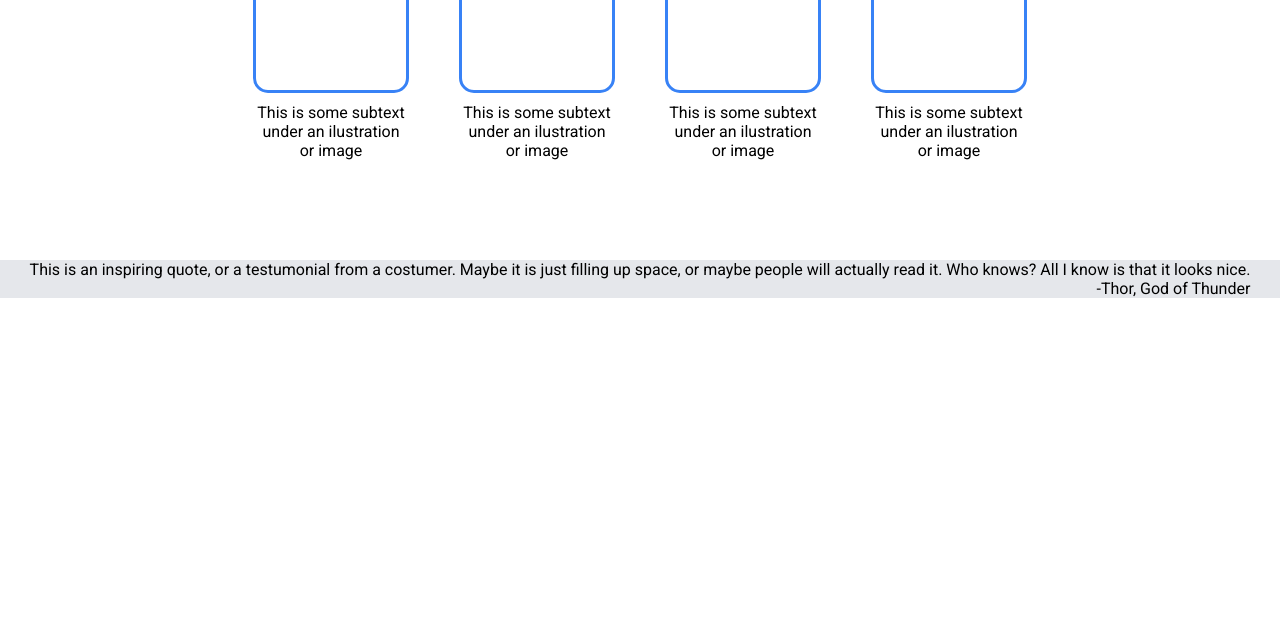
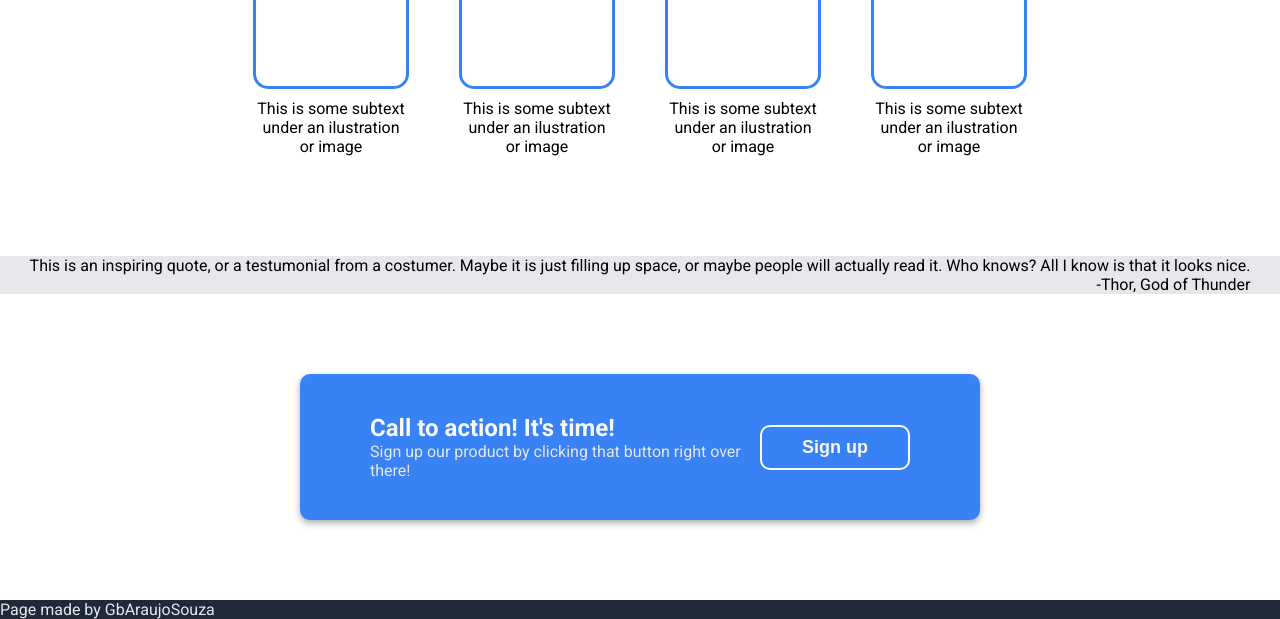
Before and after one commit to GbAraujoSouza/landing-page-odin-project, a website: page index.html in a window 1280 px wide. Shown: the part 594-1213 px from the top of the page. Before the commit the page ends 892 px from the top, so only its background shows below. Drawn offline with Linux system fonts and the light colour scheme.

Commit message:
contact section

```diff
--- a/index.html
+++ b/index.html
@@ -25,7 +25,7 @@
                 <p>
                     This website has some subtext that goes here under the main title. It's a smaller font and the color is lower contrast.
                 </p>
-                <button>Sign up</button>
+                <button class="button">Sign up</button>
             </div>
 
             <div class="image">
@@ -67,10 +67,23 @@
             </div>
         </section>
         <section class="contact">
+            <div class="contact-container">
+                <div class="contact-text">
+                    <p id="contact-title">
+                        Call to action! It's time!
+                    </p>
+                    <p id="contact-subtext">
+                        Sign up our product by clicking that button right over there!
+                    </p>
+                </div>
+                <div class="contact-button">
+                    <button class="button">Sign up</button>
+                </div>
+            </div>
         </section>
     </main>
     <footer>
-
+        Page made by GbAraujoSouza
     </footer>
 </body>
 </html>
--- a/style.css
+++ b/style.css
@@ -53,7 +53,7 @@ header,
     gap: 20px;
 }
 
-.hero button {
+.button {
     width: 150px;
     text-align: center;
     padding: 10px 0;
@@ -63,6 +63,7 @@ header,
     font-size: 18px;
     border-radius: 10px;
     cursor: pointer;
+    border: 0px;
 }
 
 .hero-content {
@@ -132,3 +133,38 @@ header,
     width: 150px;
     height: 150px;
 }
+
+.contact {
+    display: flex;
+    justify-content: center;
+    align-items: center;
+    padding: 80px 0;
+}
+.contact-container {
+    display: flex;
+    flex: 1 1 auto;
+    margin: 0 300px;
+    justify-content: space-between;
+    align-items: center;
+    background-color: #3882f6;
+    border-radius: 10px;
+    box-shadow: 0px 3px 7px 0px rgba(0, 0, 0, 0.349);
+    padding: 40px 70px;
+}
+#contact-title {
+    color: #f9faf8;
+    font-size: 1.5em;
+    font-weight: bold;
+}
+#contact-subtext {
+    color: #e5e7eb;
+}
+.contact .button {
+    color: #f9faf8;
+    border: 2px solid #f9faf8;
+}
+
+footer{
+    background-color: #1f2937;
+    color: #e5e7eb;
+}
```
